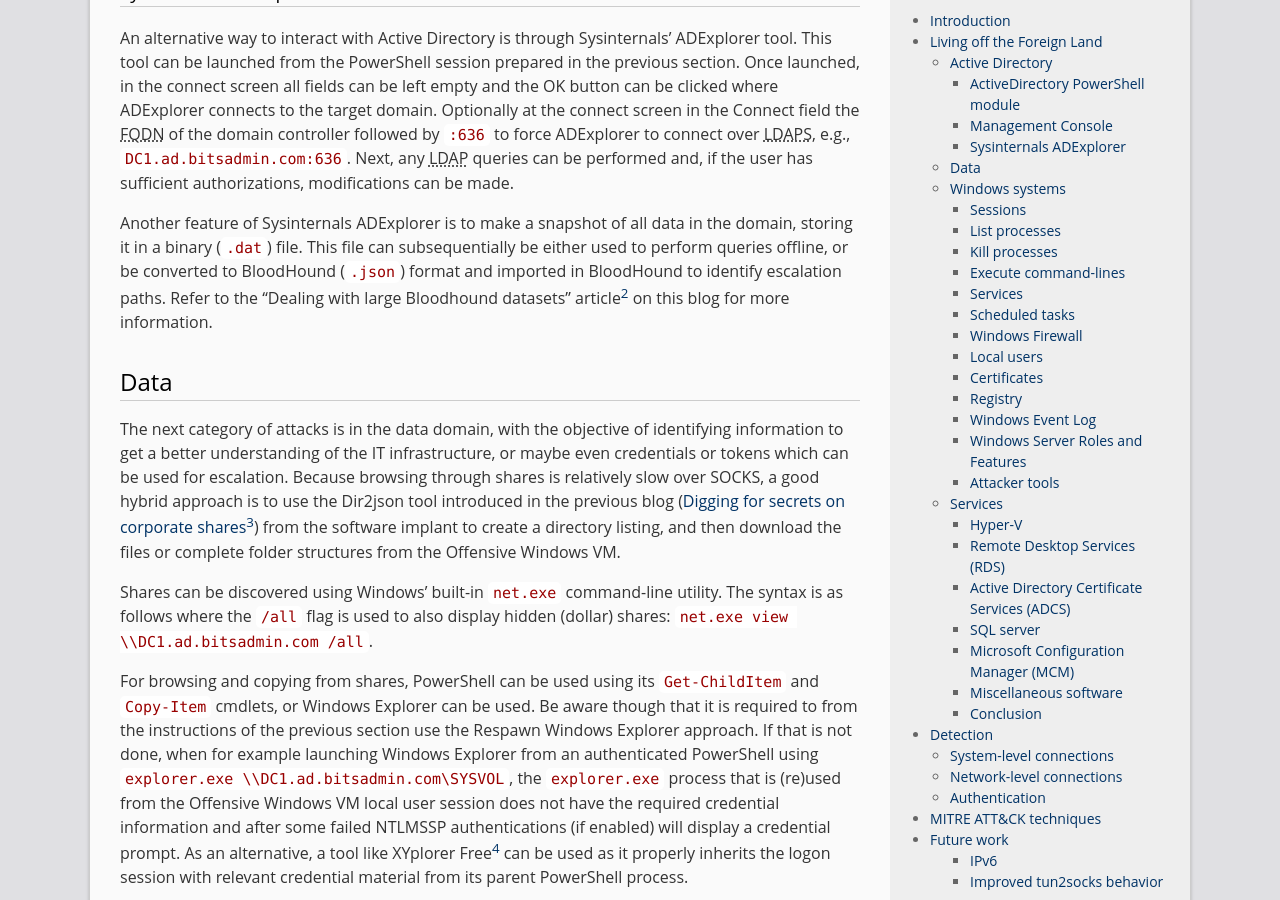
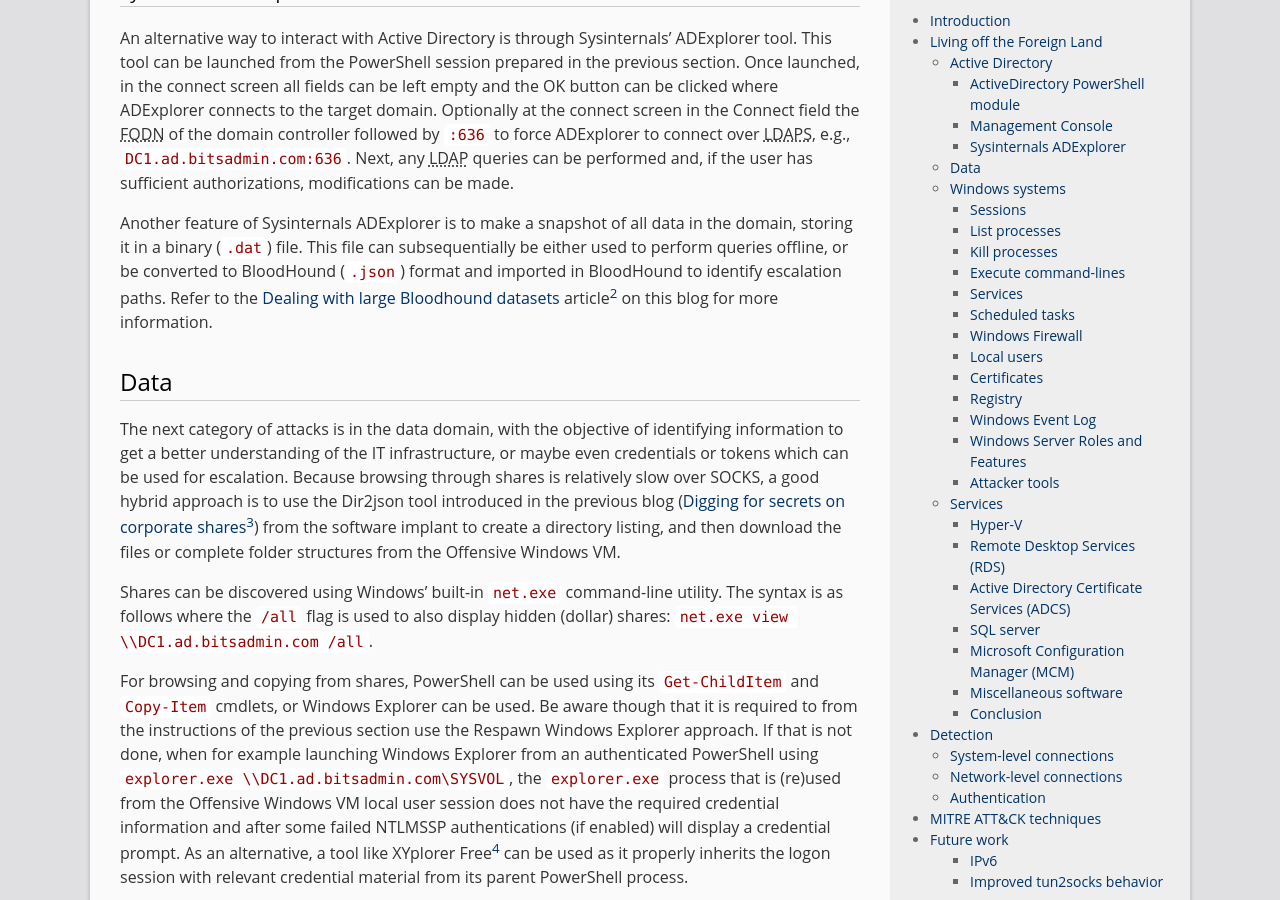
Before and after one commit to bitsadmincom/bitsadminblog.github.io, a Jekyll site: the page built from _posts/2023-08-15-living-off-the-foreign-land-part-3.md, in a window 1280 px wide and 900 px high, scrolled down 3856 px. Built offline with Jekyll 4.4.1, drawn with Linux system fonts in a browser that asks for light colours; emoji names are drawn with the system emoji font; some of the changed lines change nothing that is shown; some of the changed text lies outside the part shown.

Commit message:
Minor improvements

````diff
--- a/_posts/2023-08-15-living-off-the-foreign-land-part-3.md
+++ b/_posts/2023-08-15-living-off-the-foreign-land-part-3.md
@@ -98,7 +98,7 @@
 ### Sysinternals ADExplorer
 An alternative way to interact with Active Directory is through Sysinternals' ADExplorer tool. This tool can be launched from the PowerShell session prepared in the previous section. Once launched, in the connect screen all fields can be left empty and the OK button can be clicked where ADExplorer connects to the target domain. Optionally at the connect screen in the Connect field the FQDN of the domain controller followed by `:636` to force ADExplorer to connect over LDAPS, e.g., `DC1.ad.bitsadmin.com:636`. Next, any LDAP queries can be performed and, if the user has sufficient authorizations, modifications can be made.
 
-Another feature of Sysinternals ADExplorer is to make a snapshot of all data in the domain, storing it in a binary (`.dat`) file. This file can subsequentially be either used to perform queries offline, or be converted to BloodHound (`.json`) format and imported in BloodHound to identify escalation paths. Refer to the "Dealing with large Bloodhound datasets" article[^2] on this blog for more information.
+Another feature of Sysinternals ADExplorer is to make a snapshot of all data in the domain, storing it in a binary (`.dat`) file. This file can subsequentially be either used to perform queries offline, or be converted to BloodHound (`.json`) format and imported in BloodHound to identify escalation paths. Refer to the [Dealing with large Bloodhound datasets](/spying-on-users-using-rdp-shadowing) article[^2] on this blog for more information.
 
 ## Data
 The next category of attacks is in the data domain, with the objective of identifying information to get a better understanding of the IT infrastructure, or maybe even credentials or tokens which can be used for escalation. Because browsing through shares is relatively slow over SOCKS, a good hybrid approach is to use the Dir2json tool introduced in the previous blog ([Digging for secrets on corporate shares](/digging-for-secrets)[^3]) from the software implant to create a directory listing, and then download the files or complete folder structures from the Offensive Windows VM.
@@ -274,7 +274,7 @@
 ![Task Scheduler MMC snap-in](/assets/img/20230815_living-off-the-foreign-land/taskschd.png "Task Scheduler MMC snap-in")
 
 ### Windows Firewall
-The Windows firewall can be queried or manipulated through the command-line using netsh.exe or the cmdlets in the NetSecurity module. For example a firewall rule can be enabled (allowing a certain connection) as used in the [Spying on users using RDP shadowing article](/spying-on-users-using-rdp-shadowing) on this blog[^6].
+The Windows firewall can be queried or manipulated through the command-line using netsh.exe or the cmdlets in the NetSecurity module. For example a firewall rule can be enabled (allowing a certain connection) as used in the [Spying on users using RDP shadowing article](/spying-on-users-using-rdp-shadowing) article on this blog[^6].
 
 ```powershell
 PS C:\> netsh.exe -r W10.ad.bitsadmin.com advfirewall firewall set rule name="Remote Desktop - Shadow (TCP-In)" new enable=yes
````
Also changed, not shown: _posts/2023-08-15-living-off-the-foreign-land-part-2.md (+1 -0 lines).
